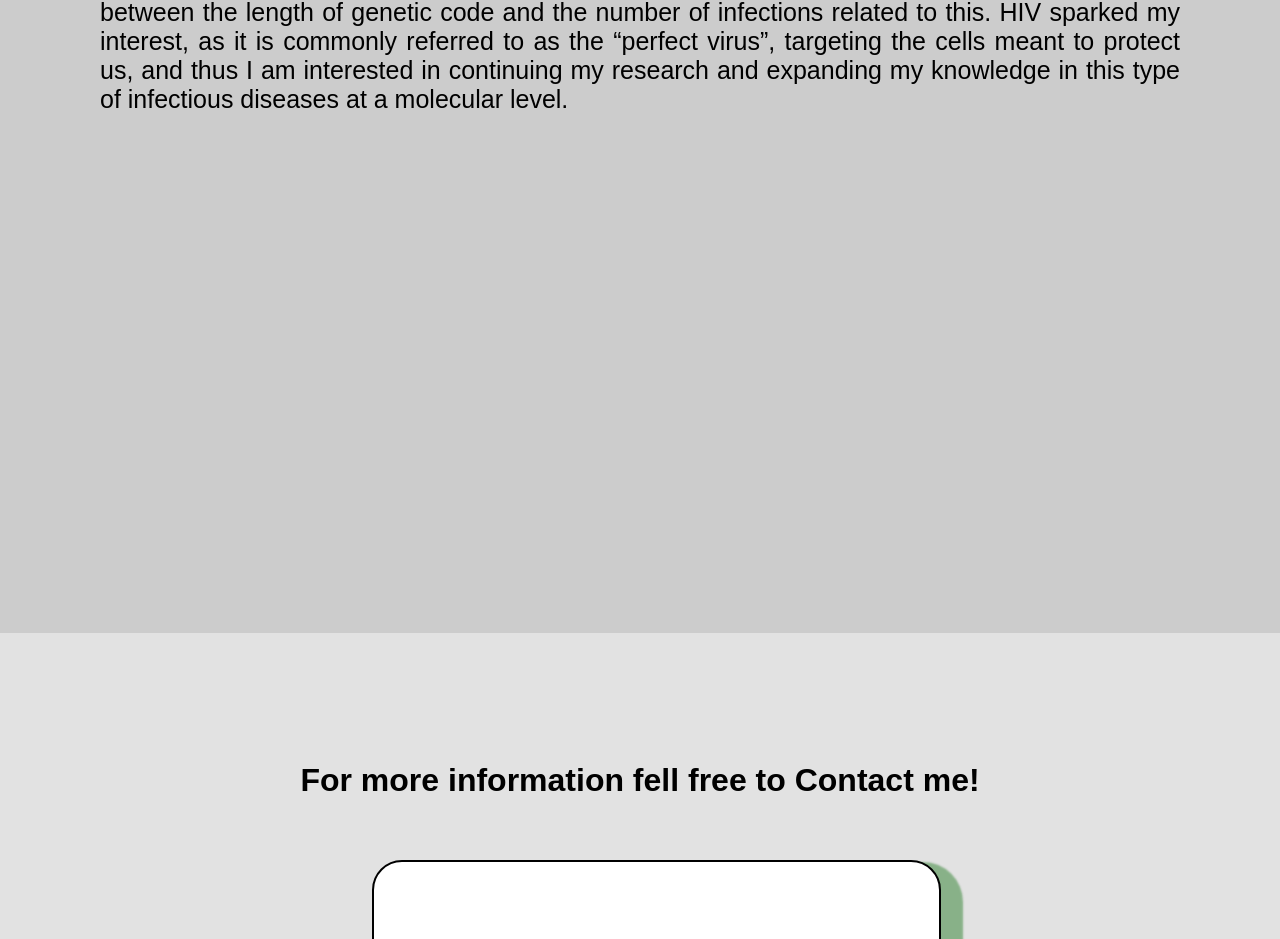
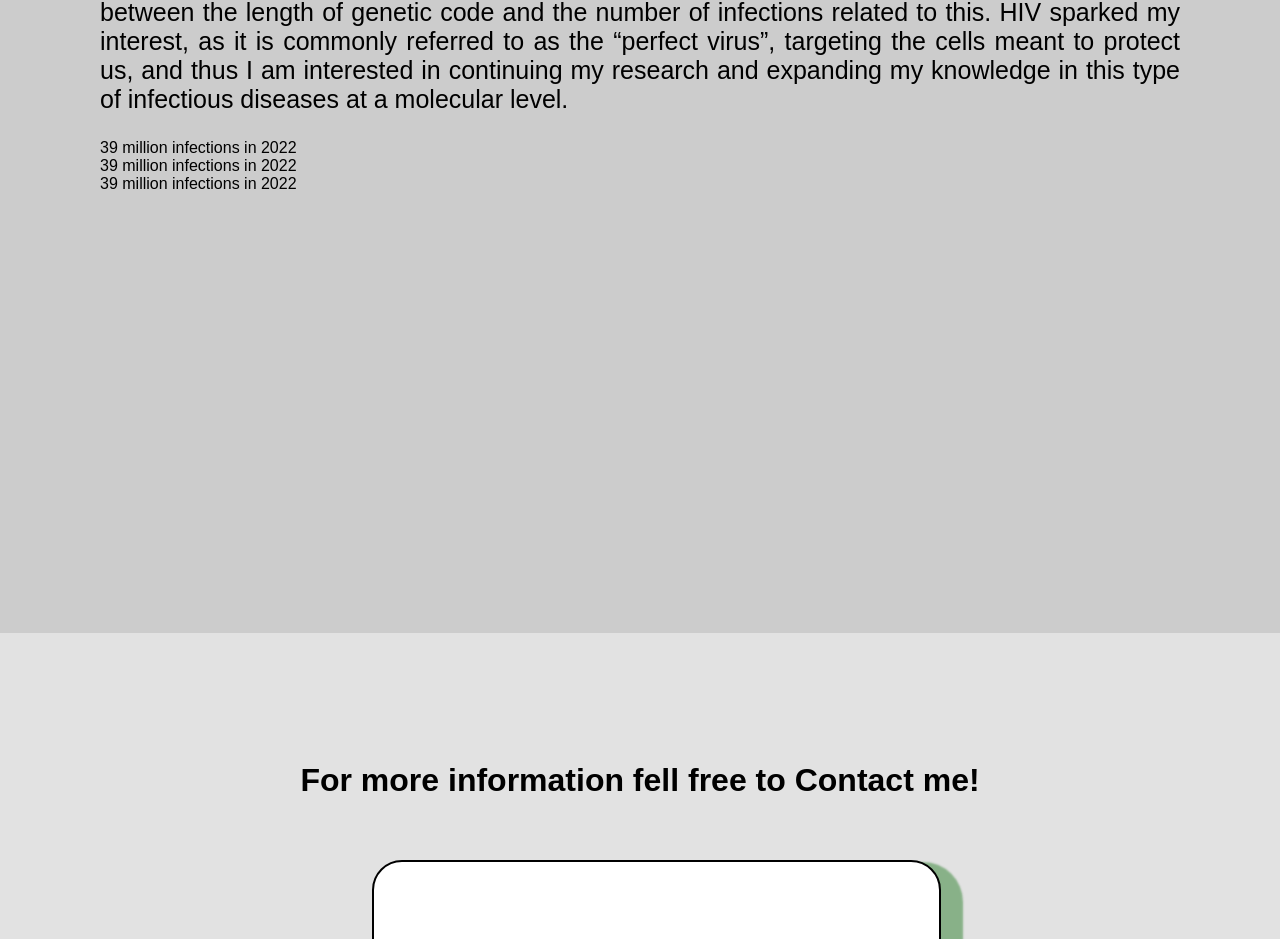
Before and after one commit to sofitapias03/SantosPersonalPortfolio, a React (Create React App) app in the folder santos_portfolio/: page / in a window 1280 px wide. Shown: the part 2631-3570 px from the top of the page. Built offline with nearby package versions, Linux system fonts and the light colour scheme.

Commit message:
added facts to the research section, specific to the topic that i sbeing dicussed in the section

```diff
--- a/santos_portfolio/src/components/Research.js
+++ b/santos_portfolio/src/components/Research.js
@@ -9,6 +9,7 @@ const Research = () => {
                 Research Interest:
             </div>
             <br/>
+
             <br/>
             <p class = "research-text">
             I have always been interested in research involving infectious diseases, focusing on the complex mechanisms that take place during an
@@ -19,6 +20,19 @@ const Research = () => {
             I am interested in continuing my research and expanding my knowledge in this type of infectious diseases at a molecular level.
 
             </p>
+
+            <div class = "flex-container">
+            <div class = "div-item">
+                39 million infections in 2022
+            </div>
+            <div class = "div-item">
+                39 million infections in 2022
+            </div>
+            <div class = "div-item">
+                39 million infections in 2022
+            </div>
+
+            </div>
         </section>
     );
 };
```
Also changed, not shown: santos_portfolio/src/components/Research.css (line endings or trailing spaces).
